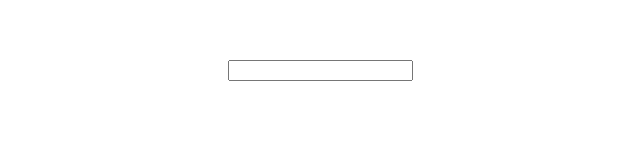
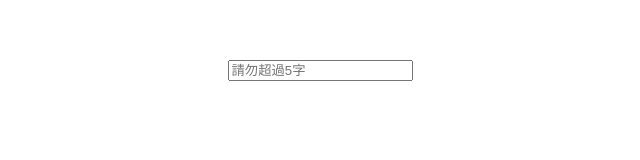
Before and after one commit to erwinchang/vue-example, a Vue app in the folder my-vite/: page / in a window 1280 px wide. Shown: the top 160 px of the page, without its empty margins (320-960 px from the left). Built offline with nearby package versions, Linux system fonts and the light colour scheme.

Commit message:
patch example

```diff
--- a/my-vite/src/App.vue
+++ b/my-vite/src/App.vue
@@ -3,6 +3,18 @@ export default{
   data(){
     return {
       message: ''
+    }
+  },
+  computed:{
+    isVaild: function() {
+      return this.message.length <= 5
+    },
+    msgStyle: function() {
+      console.log(this.message.length)
+      return {
+        'border': this.isVaild ? '' : 'red solid 1px',
+        'color' : this.isVaild ? '' : 'red'
+      }
     }
   }
 }
@@ -12,12 +24,6 @@ export default{
   <input
     type="text"
     v-model.trim="message"
-    v-bind:class="{ 'error': message.length > 5 }"/>
+    placeholder="請勿超過5字"
+    v-bind:style="msgStyle" />
 </template>
-
-<style>
-.error {
-  border: red sold 1px;
-  color: red;
-}
-</style>
```
Also changed, not shown: 1 other file (tests, documents, lock files or other folders).
